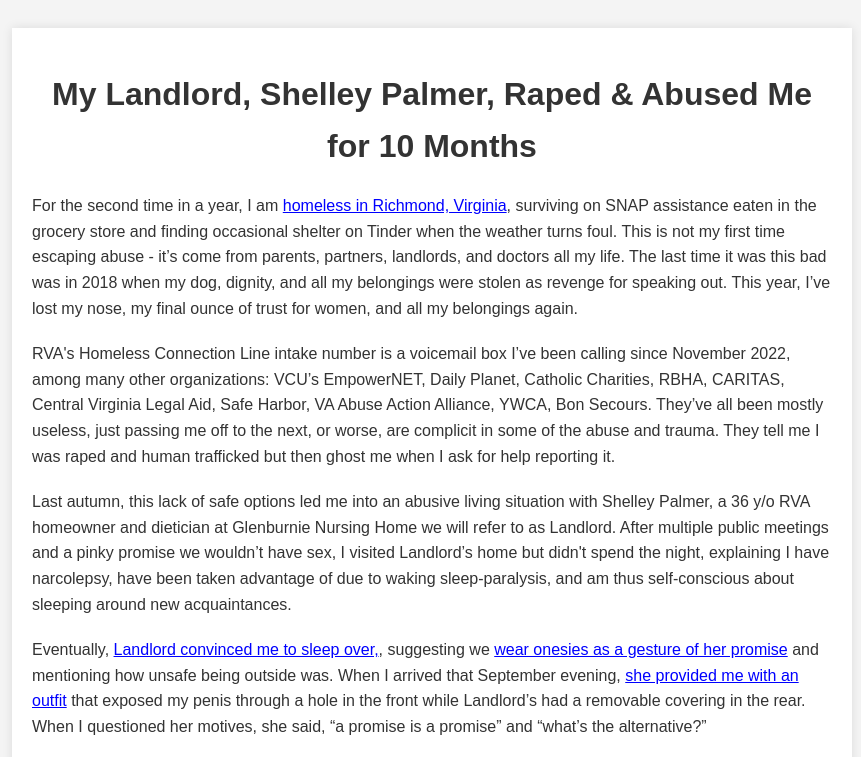
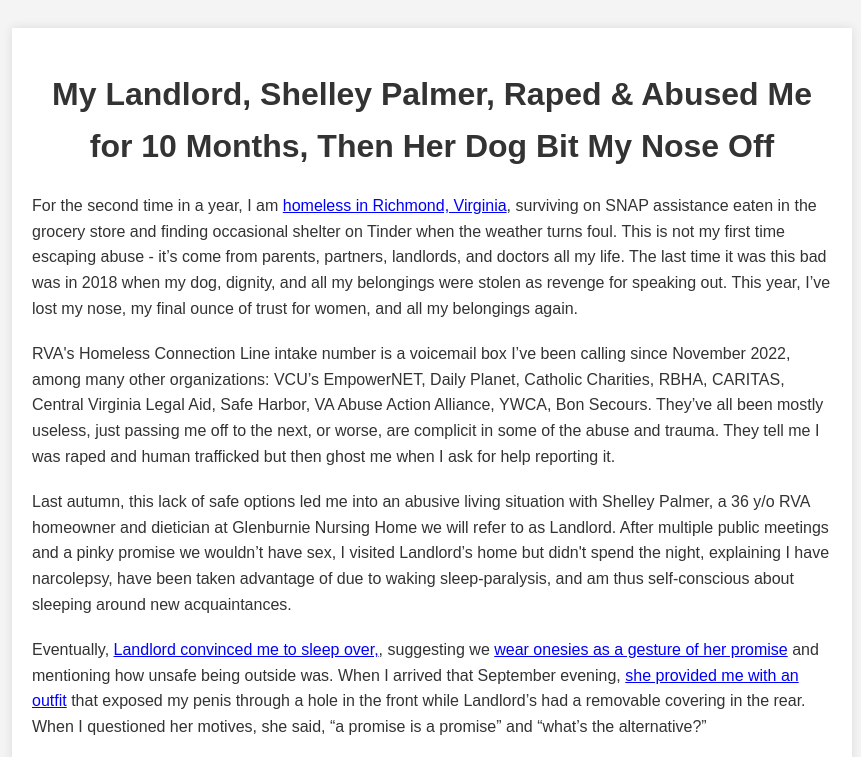
Before and after one commit to SheRapedMe/sherapedme, a plain HTML site: page index.html in a window 1280 px wide. Shown: the top 757 px of the page, without its empty margins (208-1069 px from the left). Drawn offline with Linux system fonts and the light colour scheme.

Commit message:
Update index.html

```diff
--- a/index.html
+++ b/index.html
@@ -19,7 +19,7 @@
 <body>
     <div class="container">
 
-<h1>My Landlord, Shelley Palmer, Raped & Abused Me for 10 Months</h1>
+<h1>My Landlord, Shelley Palmer, Raped & Abused Me for 10 Months, Then Her Dog Bit My Nose Off</h1>
 
 <p>For the second time in a year, I am <a href="#" class="image-link" data-image="camp">homeless in Richmond, Virginia</a>, surviving on SNAP assistance eaten in the grocery store and finding occasional shelter on Tinder when the weather turns foul. This is not my first time escaping abuse - it’s come from parents, partners, landlords, and doctors all my life. The last time it was this bad was in 2018 when my dog, dignity, and all my belongings were stolen as revenge for speaking out. This year, I’ve lost my nose, my final ounce of trust for women, and all my belongings again.</p>
 
@@ -61,7 +61,6 @@
 
 <p>My email is richmonder@vt.edu</p>
 
-        <p>AC, thank you for saving my life this week. Unlike Landlord, you didn't demand my body in return. For that you belong on a pedestal (and Shelley Palmer in jail).</p>
         <div id="camp" class="overlay">
             <div class="popup">
                 <a class="close" href="#">x</a>
```
